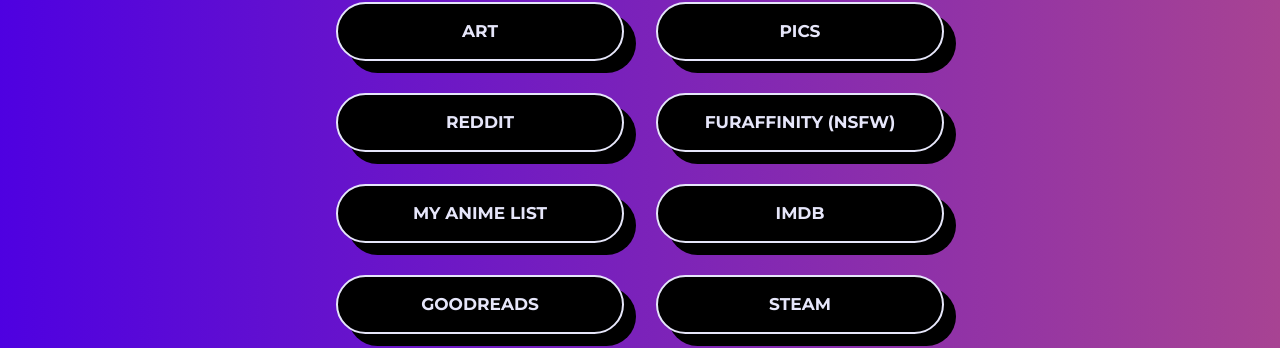
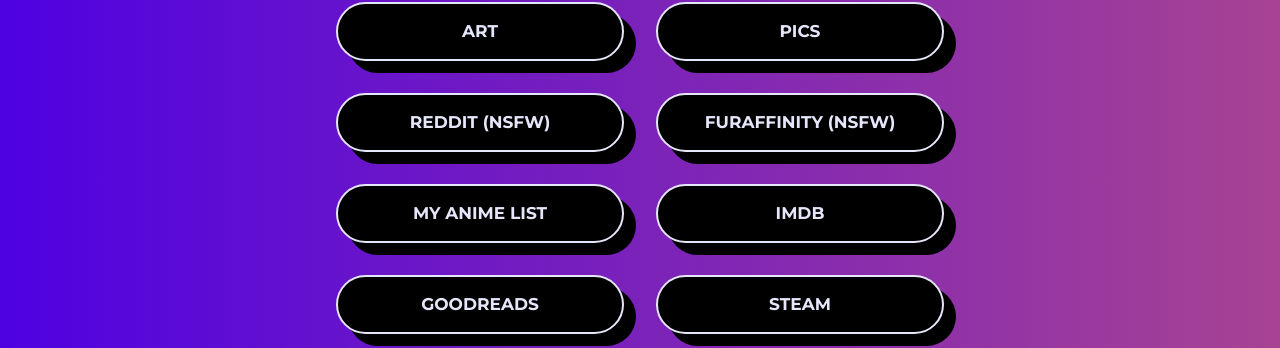
Before and after one commit to loboonline/loboonline.github.io, a Jekyll site: the page built from index.html, in a window 1280 px wide. Shown: the part 327-675 px from the top of the page. Built offline with Jekyll 4.4.1, drawn with Linux system fonts in a browser that asks for light colours; nearby versions of some CDN libraries; the list of posts is cut into pages by our own code.

Commit message:
Update links.html

```diff
--- a/_includes/links.html
+++ b/_includes/links.html
@@ -1,6 +1,6 @@
 <a href="/art" class="link">Art</a>
 <a href="/pics" class="link">Pics</a>
-<a href="https://www.reddit.com/u/eli-lobo" class="link" target="_blank">Reddit</a>
+<a href="https://www.reddit.com/u/eli-lobo" class="link" target="_blank">Reddit (NSFW)</a>
 <a href="https://www.furaffinity.net/user/elilobo" class="link" target="_blank">FurAffinity (NSFW)</a>
 <a href="https://myanimelist.net/profile/elilobo" class="link" target="_blank">My&nbsp;Anime&nbsp;List</a>
 <a href="https://www.imdb.com/user/ur93620872" class="link" target="_blank">IMDb</a>
```
